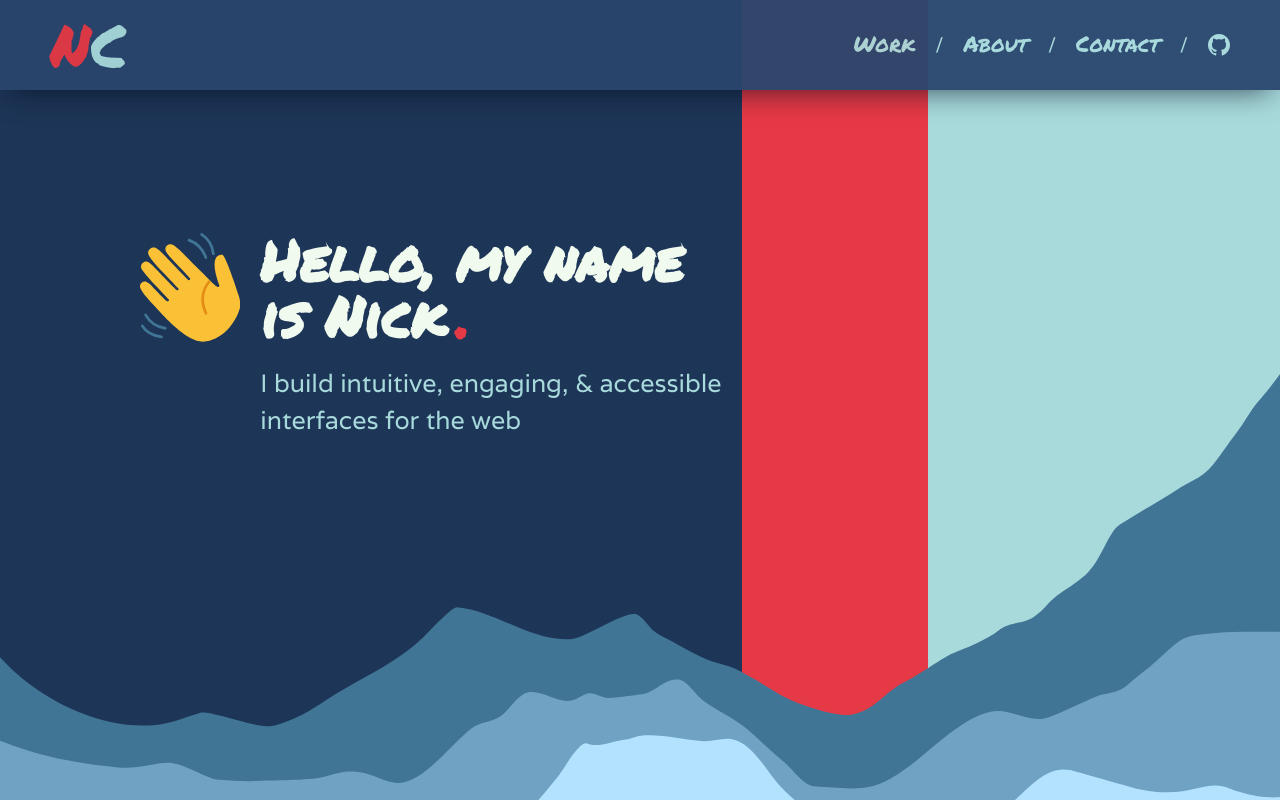
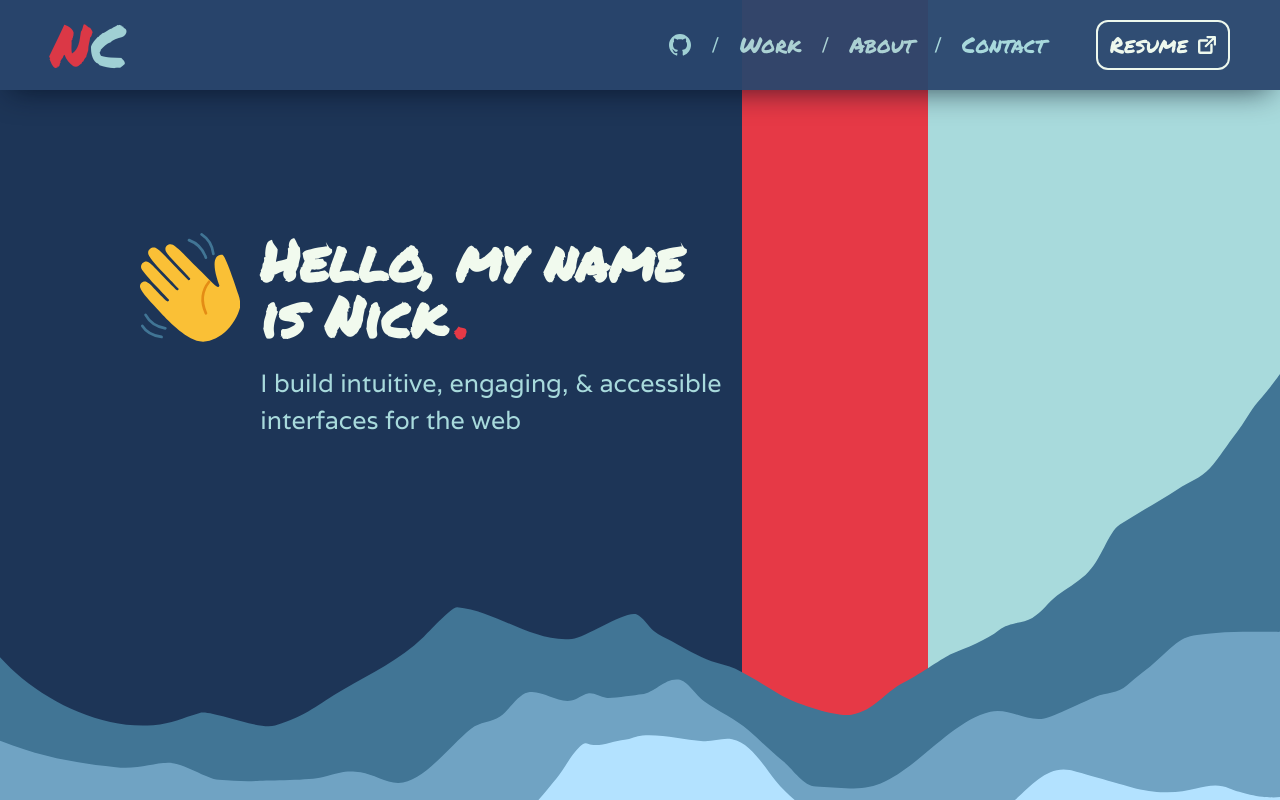
Before and after one commit to NickCalderone/developer-portfolio, a Nuxt app: page / in a window 1280 px wide. Shown: the top 800 px of the page. Built offline with nearby package versions, Linux system fonts and the light colour scheme.

Commit message:
added resume link in menus

```diff
--- /dev/null
+++ b/components/NewTabResume.vue
@@ -0,0 +1,19 @@
+<template>
+	<svg viewBox="0 0 20 20" style="fill-rule:evenodd;clip-rule:evenodd;stroke-linejoin:round;stroke-miterlimit:2;">
+		<g>
+			<path class="new-tab-resume-path"
+				d="M10.572,5.054C10.572,4.743 10.316,4.487 10.005,4.487L2.477,4.487C1.544,4.487 0.775,5.254 0.775,6.187L0.775,17.521C0.775,18.454 1.544,19.221 2.477,19.221L13.821,19.221C14.755,19.221 15.523,18.454 15.523,17.521L15.523,10C15.523,9.689 15.267,9.433 14.956,9.433C14.645,9.433 14.389,9.689 14.389,10L14.389,17.521C14.389,17.832 14.132,18.088 13.821,18.088L2.477,18.088C2.166,18.088 1.91,17.832 1.91,17.521L1.91,6.187C1.91,5.876 2.166,5.62 2.477,5.62L10.005,5.62C10.316,5.62 10.572,5.365 10.572,5.054Z"
+				style="stroke-width:1.5px;" />
+			<path class="new-tab-resume-path"
+				d="M19.225,1.239C19.225,0.986 19.017,0.779 18.765,0.779L10.484,0.779C10.232,0.779 10.024,0.986 10.024,1.239C10.024,1.491 10.232,1.699 10.484,1.699L17.654,1.699L8.284,11.068C8.198,11.154 8.149,11.271 8.149,11.394C8.149,11.646 8.357,11.854 8.61,11.854C8.732,11.854 8.849,11.806 8.935,11.719L18.305,2.349L18.305,9.519C18.305,9.771 18.512,9.979 18.765,9.979C19.017,9.979 19.225,9.771 19.225,9.519L19.225,1.239Z"
+				style="stroke-width:1.5px;" />
+		</g>
+	</svg>
+</template>
+
+<style>
+.new-tab-resume-path {
+	fill: var(--color-quinary);
+	stroke: var(--color-quinary);
+}
+</style>
--- a/components/SiteMenu.vue
+++ b/components/SiteMenu.vue
@@ -215,26 +215,35 @@ export default {
 				<nav class="menu-wrapper">
 					<ul class="menu">
 						<li class="menu-item">
-							<a href="#work">Work</a>
+							<a class="menu-github-anchor" @click="resetMenu" href="https://github.com/NickCalderone"
+								aria-label="See Nick Calderone's GitHub profile" target="_blank"
+								rel="noreferrer noopener">
+								<GithubMark class="github-icon-desktop" title-id="desktop-github-title"
+									desc-id="desktop-github-desc" />
+							</a>
 						</li>
 						<li class="menu-separator">
 							<p>/</p>
 						</li>
 						<li class="menu-item">
-							<a href="#about">About</a>
+							<a class="menu-anchor" href="#work">Work</a>
 						</li>
 						<li class="menu-separator">
 							<p>/</p>
 						</li>
 						<li class="menu-item">
-							<a href="#contact">Contact</a>
+							<a class="menu-anchor" href="#about">About</a>
 						</li>
 						<li class="menu-separator">
 							<p>/</p>
 						</li>
 						<li class="menu-item">
-							<a @click="resetMenu" href="https://github.com/NickCalderone" aria-label="See Nick Calderone's GitHub profile" target="_blank" rel="noreferrer noopener">
-								<GithubMark class="github-icon-desktop" title-id="desktop-github-title" desc-id="desktop-github-desc" />
+							<a class="menu-anchor" href="#contact">Contact</a>
+						</li>
+						<li class="menu-item">
+							<a class="resume" href="/NickCalderone202302-3.pdf" target="_blank">
+								<p class="resume-text">Resume</p>
+								<NewTabResume class="resume-new-tab" />
 							</a>
 						</li>
 					</ul>
@@ -244,17 +253,25 @@ export default {
 			<nav class="mobile-menu-wrapper js-mobile-menu-wrapper">
 				<ul class="mobile-menu">
 					<li class="mobile-menu-item">
-						<a @click="resetMenu" href="#work">Work</a>
+						<a @click="resetMenu" href="https://github.com/NickCalderone"
+							aria-label="See Nick Calderone's GitHub profile" target="_blank" rel="noreferrer noopener">
+							<GithubMark class="github-icon-mobile" title-id="mobile-github-title"
+								desc-id="mobile-github-desc" />
+						</a>
 					</li>
 					<li class="mobile-menu-item">
-						<a @click="resetMenu" href="#about">About</a>
+						<a class="mobile-menu-anchor" @click="resetMenu" href="#work">Work</a>
 					</li>
 					<li class="mobile-menu-item">
-						<a @click="resetMenu" href="#contact">Contact</a>
+						<a class="mobile-menu-anchor" @click="resetMenu" href="#about">About</a>
 					</li>
 					<li class="mobile-menu-item">
-						<a @click="resetMenu" href="https://github.com/NickCalderone" aria-label="See Nick Calderone's GitHub profile" target="_blank" rel="noreferrer noopener">
-							<GithubMark class="github-icon-mobile" title-id="mobile-github-title" desc-id="mobile-github-desc" />
+						<a class="mobile-menu-anchor" @click="resetMenu" href="#contact">Contact</a>
+					</li>
+					<li class="mobile-menu-item">
+						<a class="resume-mobile" href="/NickCalderone202302-3.pdf" target="_blank">
+							<p class="resume-mobile-text">Resume</p>
+							<NewTabResume class="resume-new-tab" />
 						</a>
 					</li>
 				</ul>
@@ -336,7 +353,7 @@ header .js-header-scrolled {
 	line-height: 0;
 }
 
-.menu li a {
+.menu li .menu-anchor {
 	text-decoration: none;
 	color: var(--color-quaternary);
 	font-family: var(--font-family-primary);
@@ -347,15 +364,15 @@ header .js-header-scrolled {
 	cursor: default;
 }
 
-.menu li a:hover {
+.menu .menu-anchor:hover {
 	color: var(--color-quinary);
 }
 
-.menu li a > .github-icon path {
+.github-icon-desktop path {
 	transition: fill .3s ease-in-out;
 }
 
-.menu li a:hover > .github-icon path {
+.menu-github-anchor:hover .github-icon-desktop path {
 	fill: var(--color-quinary);
 }
 
@@ -363,7 +380,38 @@ header .js-header-scrolled {
 	height: 22px;
 }
 
-@media only screen and (max-width: 700px) {
+.resume {
+	display: flex;
+	align-items: center;
+	border-style: solid;
+	border-width: 2px;
+	border-color: var(--color-quinary);
+	border-radius: 12px;
+	padding: 6px 12px;
+	font-family: var(--font-family-primary);
+	text-decoration: none;
+	margin-left: 30px;
+	transition: background-color .3s ease-in-out;
+}
+
+.resume-text {
+	font-family: inherit;
+	font-size: inherit;
+	padding-bottom: 1px;
+	color: var(--color-quinary);
+}
+
+.resume:hover {
+	background-color: rgba(168, 218, 220, .1);
+}
+
+.resume-new-tab {
+	height: 18px;
+	width: 18px;
+	margin-left: 10px;
+}
+
+@media only screen and (max-width: 800px) {
 
 	.mobile-menu-wrapper {
 		padding: 30px 30px;
@@ -431,6 +479,7 @@ header .js-header-scrolled {
 		padding-left: 0;
 		display: flex;
 		flex-direction: column;
+		align-items: center;
 		gap: 60px;
 	}
 
@@ -440,7 +489,7 @@ header .js-header-scrolled {
 		font-size: 30px;
 	}
 
-	.mobile-menu li a {
+	.mobile-menu li .mobile-menu-anchor {
 		text-decoration: none;
 		padding: 15px;
 		color: var(--color-quaternary);
@@ -452,5 +501,35 @@ header .js-header-scrolled {
 		height: 30px;
 	}
 
+	.resume-mobile {
+		display: flex;
+		align-items: center;
+		border-style: solid;
+		border-width: 2px;
+		border-color: var(--color-quinary);
+		border-radius: 12px;
+		padding: 6px 12px;
+		font-family: var(--font-family-primary);
+		text-decoration: none;
+		transition: background-color .3s ease-in-out;
+	}
+
+	.resume-mobile-text {
+		font-family: inherit;
+		font-size: inherit;
+		padding-bottom: 1px;
+		color: var(--color-quinary);
+	}
+
+	.resume-mobile:hover {
+		background-color: rgba(168, 218, 220, .1);
+	}
+
+	.resume-new-tab {
+		height: 18px;
+		width: 18px;
+		margin-left: 10px;
+	}
+
 }
 </style>
```
Also changed, not shown: 1 other file (tests, documents, lock files or other folders).
